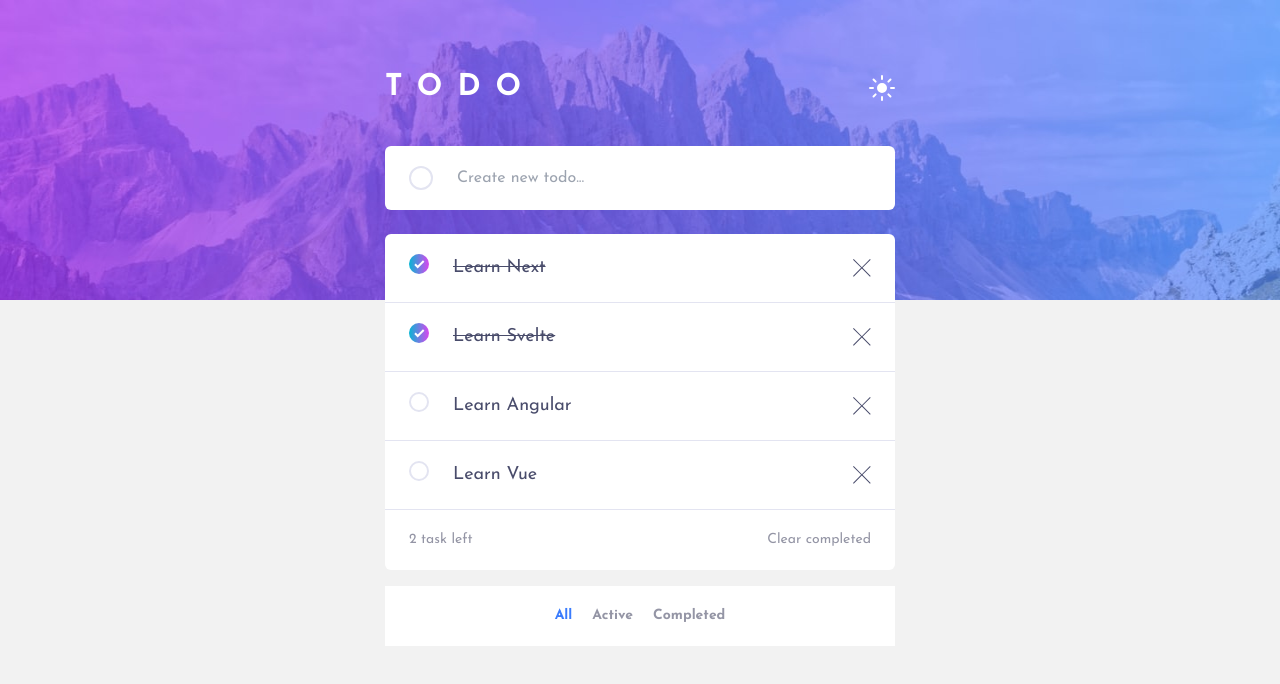
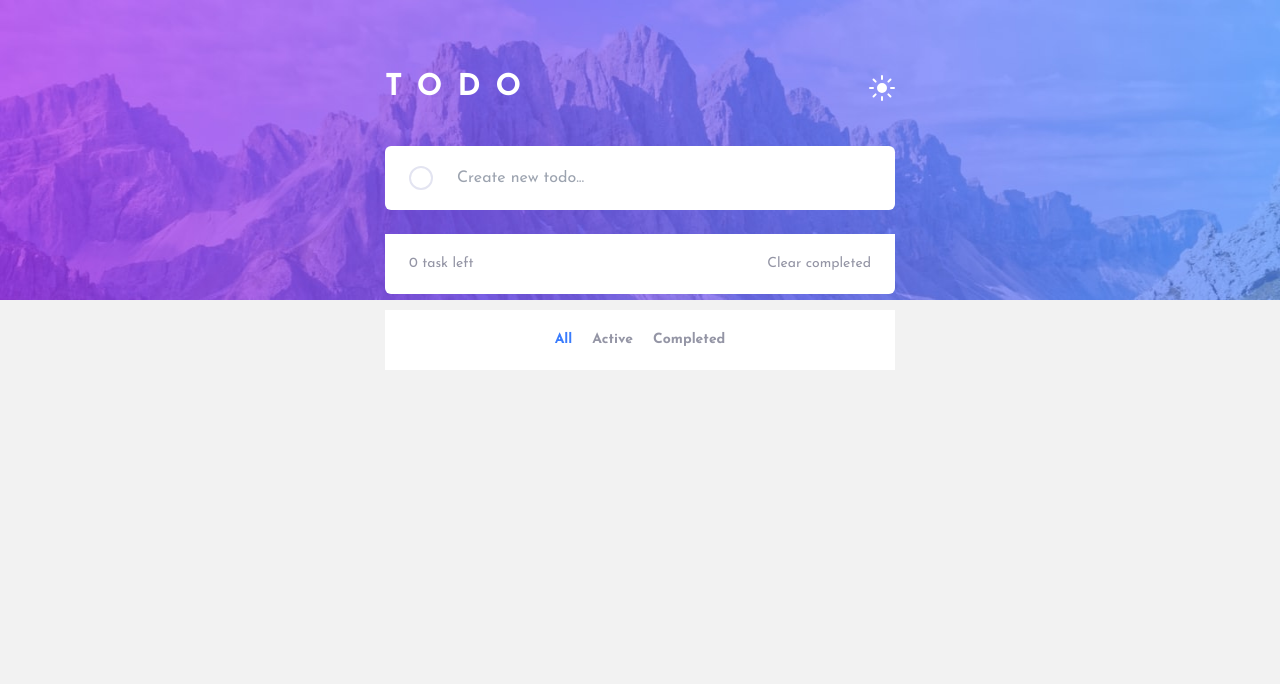
Before and after one commit to webmasterft/FrontEnd-Mentor-React-todo-app, a React (Create React App) app: page / in a window 1280 px wide. Shown: the top 684 px of the page. Built offline with nearby package versions, Linux system fonts and the light colour scheme.

Commit message:
Setting local storage

```diff
--- a/src/App.jsx
+++ b/src/App.jsx
@@ -4,45 +4,31 @@ import TodoList from './components/TodoList';
 import TodoComputed from './components/TodoComputed';
 import TodoCreate from './components/TodoCreate';
 import TodoFilter from './components/TodoFilter';
-import { useState } from 'react';
+import { useState, useEffect } from 'react';
 
-const initialTodos = [
-  {
-    id: 1,
-    title: 'Learn Next',
-    completed: true,
-  },
-  {
-    id: 2,
-    title: 'Learn Svelte',
-    completed: true,
-  },
-  {
-    id: 3,
-    title: 'Learn Angular',
-    completed: false,
-  },
-  {
-    id: 4,
-    title: 'Learn Vue',
-    completed: false,
-  },
-];
+const initialTodos = JSON.parse(localStorage.getItem('todos')) || [];
 
 function App() {
   const [todos, setTodos] = useState(initialTodos);
   const [filter, setFilter] = useState('all');
+
+  useEffect(() => {
+    localStorage.setItem('todos', JSON.stringify(todos));
+  }, [todos]);
+
   const createTodo = title => {
     const newTodo = {
       id: Date.now(),
       title,
       completed: false,
     };
+
     setTodos([...todos, newTodo]);
   };
   const removeTodo = id => {
     setTodos(todos.filter(todo => todo.id !== id));
   };
+
   const updateTodo = id => {
     setTodos(
       todos.map(todo =>
--- a/src/components/Header.jsx
+++ b/src/components/Header.jsx
@@ -6,6 +6,7 @@ const inicialStateDarkMode = localStorage.getItem('theme') === 'dark';
 
 const Header = () => {
   const [darkmode, setDarkMode] = useState(inicialStateDarkMode);
+
   useEffect(() => {
     darkmode
       ? (document.documentElement.classList.add('dark'),
--- a/src/components/TodoItem.jsx
+++ b/src/components/TodoItem.jsx
@@ -5,7 +5,7 @@ import IconCheck from './icons/IconCheck';
 const TodoItem = ({ todo, removeTodo, updateTodo }) => {
   const { id, title, completed } = todo;
   const theme = localStorage.getItem('theme');
-  console.log(theme);
+
   return (
     <article className="py-5 px-6 gap-[24px] flex border-b-gray3  border-b dark:border-b-purple3">
       <button
```
